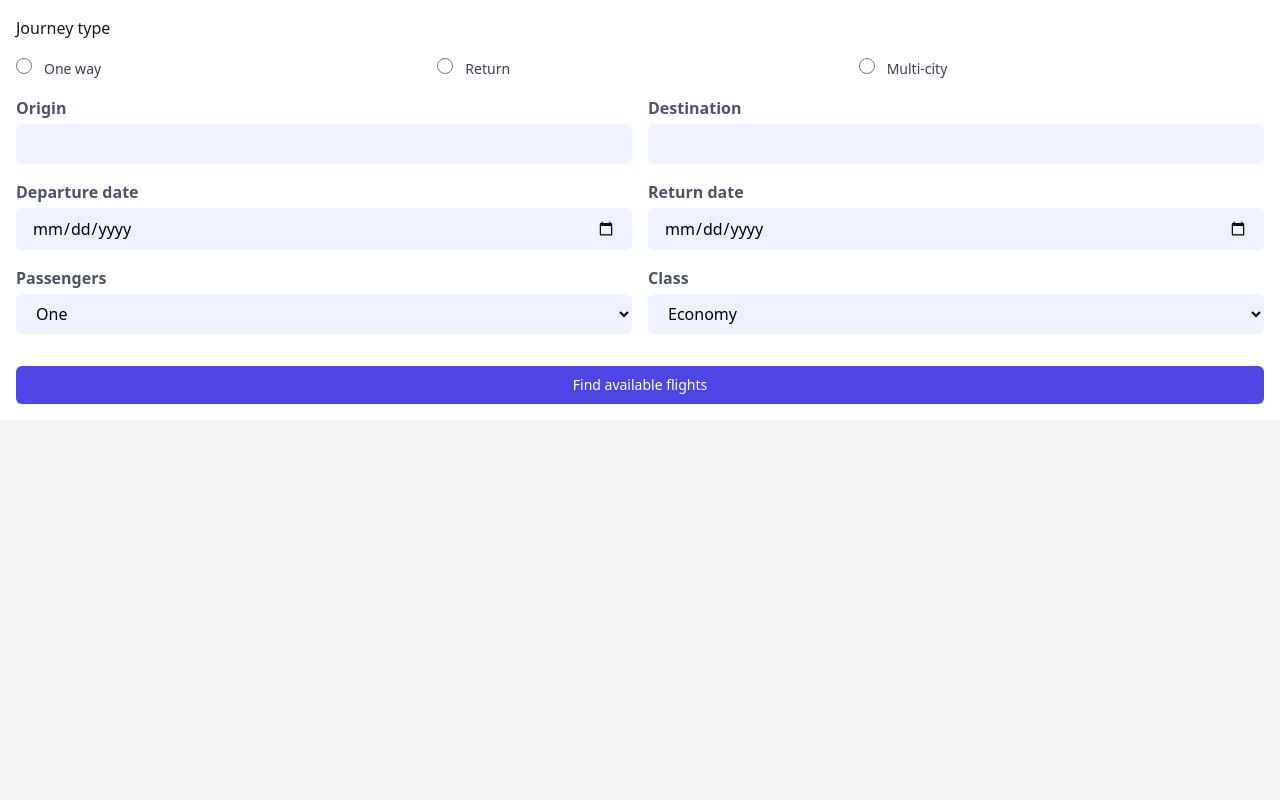
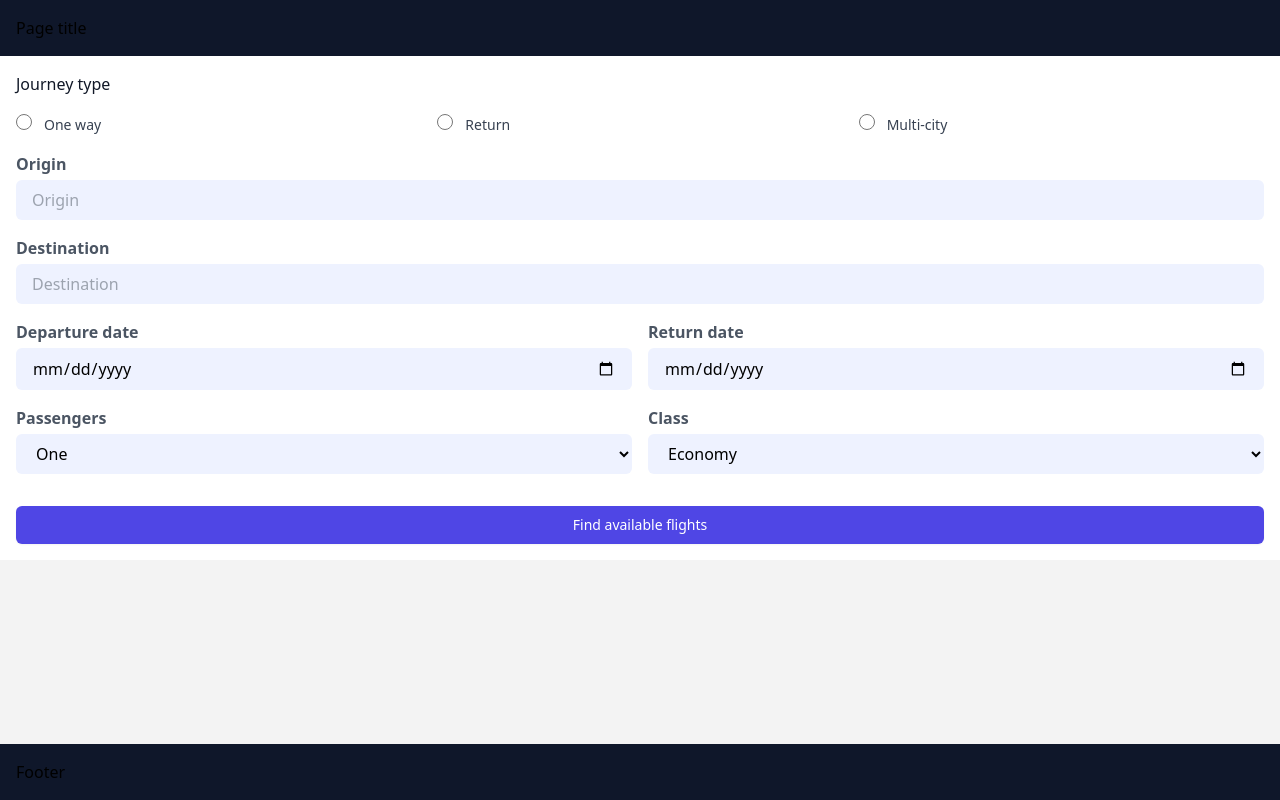
Before and after one commit to farnazmiim/flight-booking, a React (Vite) app: page / in a window 1280 px wide. Built offline with nearby package versions, Linux system fonts and the light colour scheme.

Commit message:
add structure | componenet & route

```diff
--- a/src/App.tsx
+++ b/src/App.tsx
@@ -1,15 +1,13 @@
-import { useState } from "react";
-import "./App.css";
-import Search from "./Search";
+import { Outlet } from "react-router";
 
 function App() {
   return (
     <div className="min-h-screen flex flex-col ">
-      {/* <header className="">Header</header> */}
+      <header className="header__layout">Page title</header>
       <main className="flex-1">
-        <Search></Search>
+        <Outlet />
       </main>
-      {/* <footer className="">Footer</footer> */}
+      <footer className="footer__layout">Footer</footer>
     </div>
   );
 }
--- /dev/null
+++ b/src/api/auth.jsx
@@ -0,0 +1 @@
+// add login
--- /dev/null
+++ b/src/api/axios.jsx
@@ -0,0 +1,6 @@
+import axios from "axios";
+const instance = axios.create({
+  baseURL: "",
+  headers: {},
+});
+export default {};
--- a/src/index.scss
+++ b/src/index.scss
@@ -28,4 +28,22 @@ body {
   .page__layout--12 {
     @apply grid grid-cols-12 gap-4 p-4 bg-white;
   }
+  .header__layout {
+    @apply p-4 bg-slate-900 dark:text-white;
+  }
+  .footer__layout {
+    @apply p-4 bg-slate-900 dark:text-white;
+  }
 }
+
+// #1c1f4c
+
+// #00848c
+
+// #037272
+
+// #fccf17
+
+// #fec20f
+
+// #edebd9
--- a/src/main.tsx
+++ b/src/main.tsx
@@ -1,10 +1,27 @@
 import React from "react";
+import { BrowserRouter, Routes, Route } from "react-router-dom";
 import ReactDOM from "react-dom/client";
 import App from "./App";
 import "./index.scss";
+import AboutUs from "./pages/AboutUs";
+import Search from "./pages/Search";
 
 ReactDOM.createRoot(document.getElementById("root")!).render(
-  <React.StrictMode>
-    <App />
-  </React.StrictMode>
+  <BrowserRouter>
+    <Routes>
+      <Route path="/" element={<App />}>
+        <Route index element={<Search />} />
+        <Route path="search" element={<Search />} />
+        <Route path="about-us" element={<AboutUs />} />
+        <Route
+          path="*"
+          element={
+            <main className="p-4">
+              <p>There's nothing here: 404!</p>
+            </main>
+          }
+        />
+      </Route>
+    </Routes>
+  </BrowserRouter>
 );
--- /dev/null
+++ b/src/pages/AboutUs.jsx
@@ -0,0 +1,5 @@
+import React from "react";
+
+export default function AboutUs() {
+  return <div className="p-4">About us :)</div>;
+}
--- /dev/null
+++ b/src/pages/Home.jsx
@@ -0,0 +1,5 @@
+import React from "react";
+
+export default function Home() {
+  return <div>Home page</div>;
+}
--- a/src/Search.jsx
+++ b/src/pages/Search.jsx
@@ -39,17 +39,17 @@ export default function Search() {
           Multi-city
         </label>
       </div>
-      <div class="col-span-6">
+      <div class="col-span-12">
         <label for="text" class="block mb-1 form__label">
           Origin
         </label>
-        <input type="text" class="form__input" />
+        <input type="text" class="form__input" placeholder="Origin" />
       </div>
-      <div class="col-span-6">
+      <div class="col-span-12">
         <label for="text" class="block mb-1 form__label">
           Destination
         </label>
-        <input type="text" class="form__input" />
+        <input type="text" class="form__input" placeholder="Destination" />
       </div>
       <div class="col-span-6">
         <label for="date" class="block mb-1 form__label">
--- a/tailwind.config.js
+++ b/tailwind.config.js
@@ -1,7 +1,5 @@
 module.exports = {
   content: ["./index.html", "./src/**/*.{vue,js,ts,jsx,tsx}"],
-  theme: {
-    extend: {},
-  },
+
   plugins: [],
 };
```
Also changed, not shown: src/logo.svg (deleted), src/utils/index.js (added), src/utils/providers/homeContextProvider.jsx (added).
